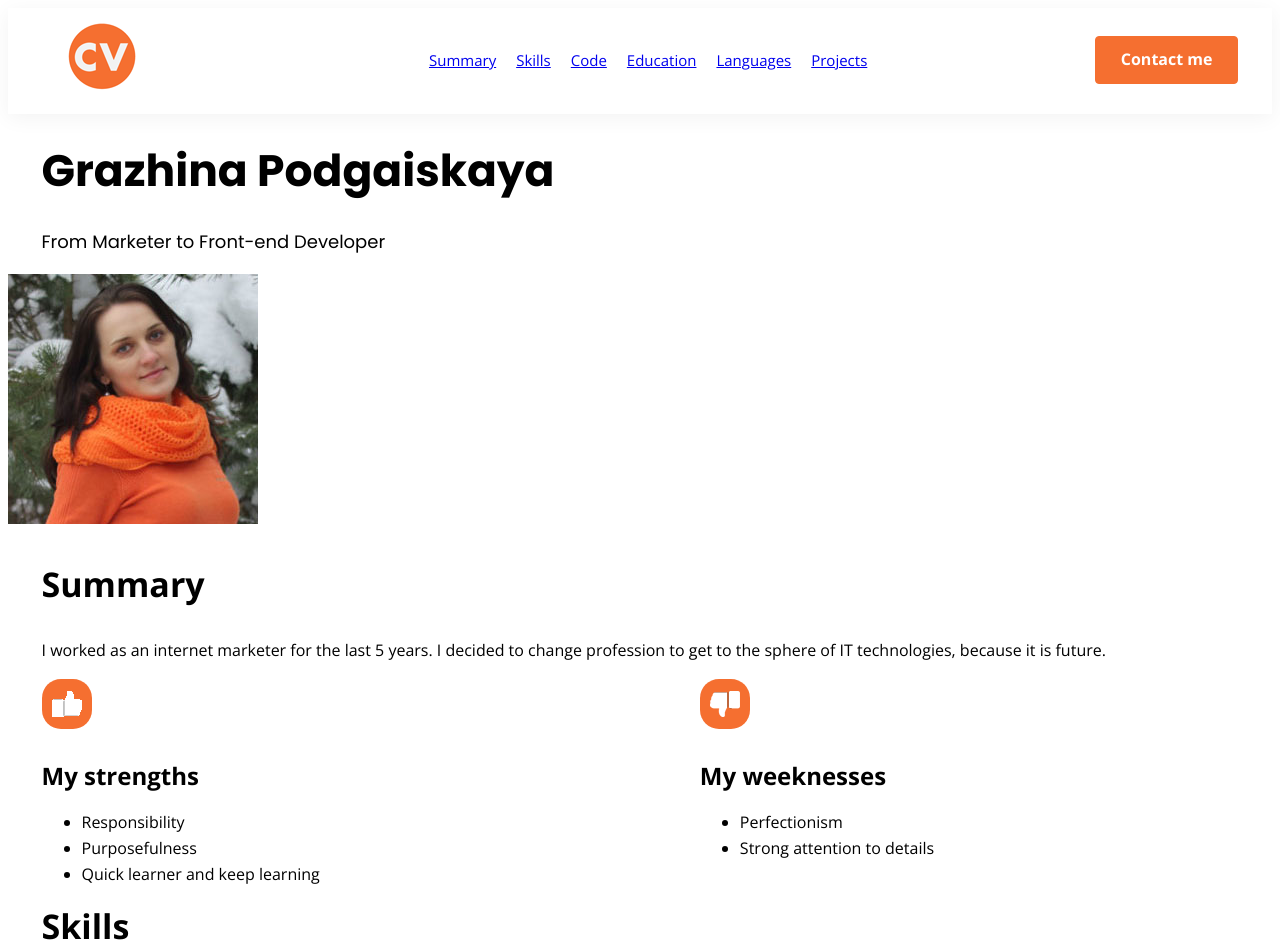
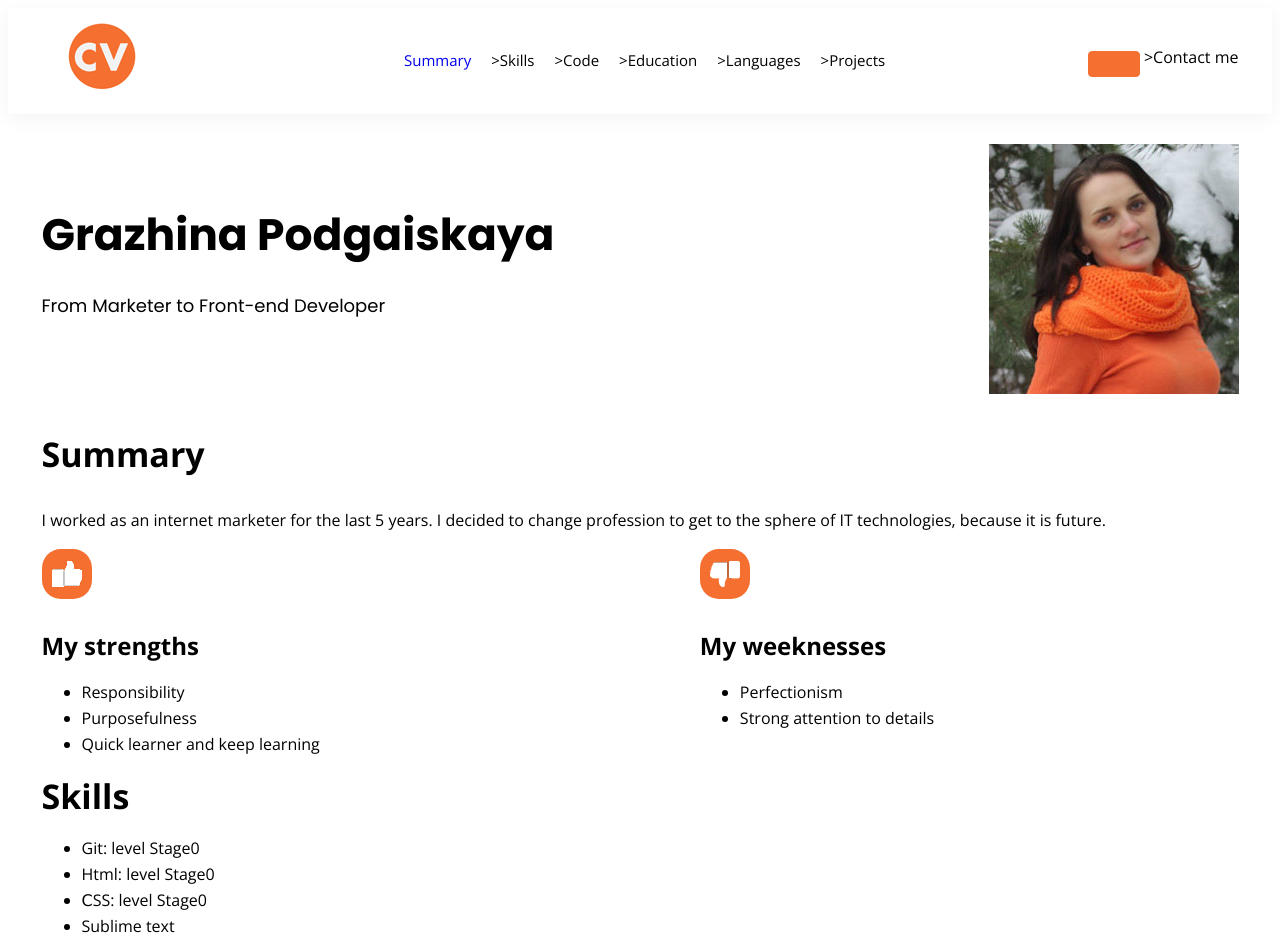
Before and after one commit to Grazhina/rsschool-cv, a website: page index.html in a window 1280 px wide. Shown: the top 952 px of the page. Drawn offline with nearby package versions, Linux system fonts and the light colour scheme.

Commit message:
feat:add corrections

```diff
--- a/index.html
+++ b/index.html
@@ -14,17 +14,17 @@
                     <a href="#" class="cv"><img src="./img/3.png" alt="Curriculum Vitae"></a>
                     <nav class="header_navigation">
                         <ul class="navigation">
-                            <li class="navigation__link"><a href="#tools">Summary</a></li>
-                            <li class="navigation__link"><a href="#skills">Skills</a></li>
-                            <li class="navigation__link"><a href="#code">Code</a></li>
-                            <li class="navigation__link"><a href="#education">Education</a></li>
-                            <li class="navigation__link"><a href="#languages">Languages</a></li>
-                            <li class="navigation__link"><a href="#projects">Projects</a></li>
+                            <li class="navigation__link"><a href="#tools" style="text-decoration: none">Summary</a></li>
+                            <li class="navigation__link"><a href="#skills" style="text-decoration: none"></a>>Skills</a></li>
+                            <li class="navigation__link"><a href="#code" style="text-decoration: none"></a>>Code</a></li>
+                            <li class="navigation__link"><a href="#education" style="text-decoration: none"></a>>Education</a></li>
+                            <li class="navigation__link"><a href="#languages" style="text-decoration: none"></a>>Languages</a></li>
+                            <li class="navigation__link"><a href="#projects" style="text-decoration: none"></a>>Projects</a></li>
                             </ul>
                     </nav>
                     <div class="header__button">
-                        <button class="button button_colored" type="button">Contact me</button>
-                        <a href="#contact-me"></a>
+                        <button class="button button_colored" type="button"></button>
+                        <a href="#contact-me" style="text-decoration: none"></a>>Contact me</a>
                     </div>
                 </div>
             </header>
@@ -35,9 +35,9 @@
                         <h1 class="promo__title">Grazhina Podgaiskaya</h1>
                         <p class="promo__text">From Marketer to Front-end Developer</p>
                         </div>
-                    </div>
-                    <div>
-                        <img src="./img/1.jpg" class="promo__image" alt="photo">
+                        <div>
+                            <img src="./img/1.jpg" class="promo__image" alt="photo">
+                        </div>
                     </div>
                 </section>
                 <section class="tools">
--- a/sass/base/_base.scss
+++ b/sass/base/_base.scss
@@ -19,7 +19,3 @@ h2 {
 h3 {
   @include font($size: 2.4rem, $height: 3.4rem);
 }
-
-a {
-  text-decoration: none;
-}
--- a/sass/components/_promo.scss
+++ b/sass/components/_promo.scss
@@ -17,7 +17,7 @@
 }
 
 .promo__image {
-    padding-right: 65px;
+    float: right;
 }
 
 .promo__text {
```
